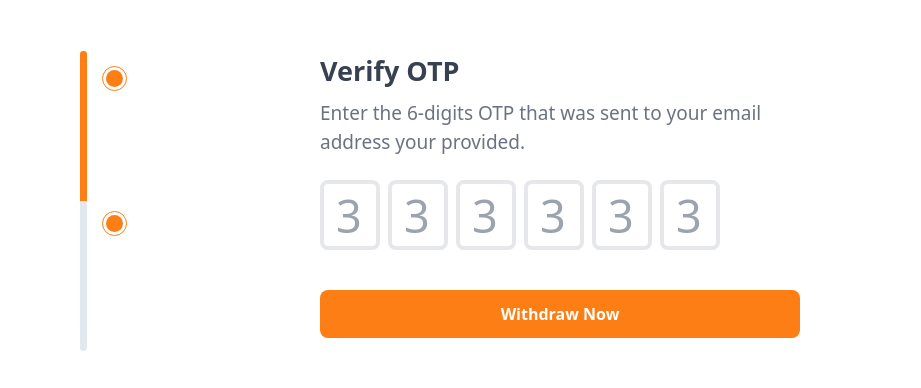
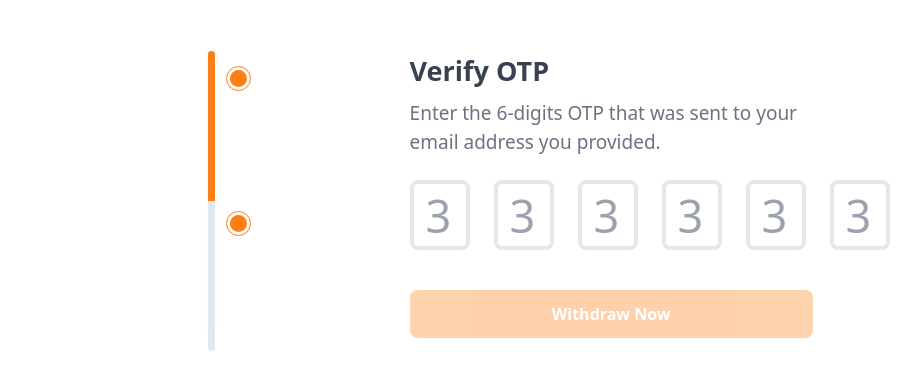
Before and after one commit to Orange-Invent-House-Ltd/mybalancewidget, a React (Vite) app: page /seller/otp in a window 1280 px wide. Shown: the part 174-562 px from the top of the page, without its empty margins (288-1209 px from the left). Built offline with nearby package versions, Linux system fonts and the light colour scheme.

Commit message:
seller widget completed

```diff
--- a/src/components/seller/Stepper.tsx
+++ b/src/components/seller/Stepper.tsx
@@ -1,19 +1,26 @@
-import React from 'react';
+import React, { useEffect } from 'react';
 import * as Progress from '@radix-ui/react-progress';
 import { Check } from 'lucide-react';
 
-
 interface StepperProps {
   isSubmitted: boolean;
+  filledCount?: number;
 }
 
-const Stepper: React.FC<StepperProps> = ({ isSubmitted }) => {
+const Stepper: React.FC<StepperProps> = ({ isSubmitted, filledCount }) => {
   const [progress, setProgress] = React.useState(13);
+  const [innerCircleVisible, setInnerCircleVisible] = React.useState(true);
 
   React.useEffect(() => {
-    const timer = setTimeout(() => setProgress(isSubmitted ? 100 : 50), 500); //
+    const timer = setTimeout(() => {
+      setProgress(isSubmitted ? 100 : 50);
+    }, 500);
     return () => clearTimeout(timer);
   }, [isSubmitted]);
+
+  useEffect(() => {
+    setInnerCircleVisible(filledCount !== 6);
+  },[filledCount]);
 
 
   return (
@@ -32,12 +39,21 @@ const Stepper: React.FC<StepperProps> = ({ isSubmitted }) => {
       </Progress.Root>
       <div className='absolute top-[5%] left-[9%]'>
         <div className='flex items-center justify-center w-[25px] h-[25px] border border-[#FD7E14] rounded-full circle'>
-        <div className={`w-[17px] h-[17px] bg-[#FD7E14]  ${progress === 50 && !isSubmitted ? 'block' : 'hidden'} rounded-full`}></div>
-        <Check size={20}  className={`text-[#FD7E14]  ${progress === 50 && !isSubmitted ? 'hidden' : 'block'}  `}/>
+          {progress === 50 && !isSubmitted ?(
+            <div className='w-[17px] h-[17px] bg-[#FD7E14] rounded-full'></div>
+          ):
+          (
+            <Check size={20} className='text-[#FD7E14]'/>
+          )
+          }
         </div>
         <div className='flex items-center justify-center w-[25px] h-[25px] border border-[#FD7E14] rounded-full circle mt-[7.5rem]'>
-        <Check size={20} className={`text-[#FD7E14] ${progress === 100 && !isSubmitted ? 'block' : 'hidden'}`} />
-          <div className={`w-[17px] h-[17px] bg-[#FD7E14] ${progress === 100 && !isSubmitted ? 'hidden' : 'block'} rounded-full`}></div>
+
+          {innerCircleVisible ? (
+            <div className={`w-[17px] h-[17px] bg-[#FD7E14]  rounded-full`}></div>
+          ) : (
+            <Check size={20} className='text-[#FD7E14]' />
+          )}
         </div>
       </div>
     </div>
@@ -45,7 +61,3 @@ const Stepper: React.FC<StepperProps> = ({ isSubmitted }) => {
 };
 
 export default Stepper;
-{/* <form onSubmit={onSubmit}>
-Verification
-
-</form> */}
--- a/src/components/seller/WithdrawalForm.tsx
+++ /dev/null
@@ -1,9 +0,0 @@
-
-
-function WithdrawalForm() {
-  return (
-    <div>WithdrawalForm</div>
-  )
-}
-
-export default WithdrawalForm
--- /dev/null
+++ b/src/components/seller/WithdrawalSuccess.tsx
@@ -0,0 +1,18 @@
+import confetti from '../../assets/icon/confetti.svg'
+function WithdrawalSuccess() {
+  return (
+    <div className="absolute top-[58%] left-[0] z-20 w-[45%] h-auto shadow-lg bg-white p-[30px] rounded-xl transition-all">
+      <div className='flex flex-col justify-center items-center'>
+        <div className='mb-6'>
+    <img src={confetti} alt="" />
+        </div>
+
+  <p className='text-[30px] mb-6'>[Amount] Withdrawn!</p>
+  <p className='text-[20px] text-gray-500 text-center'>Well done! You have successfully withdrawn [amount]. You should receive a credit alert in the next minute.</p>
+
+      </div>
+    </div>
+  )
+}
+
+export default WithdrawalSuccess
--- a/src/pages/seller/dashboard/Verification.tsx
+++ b/src/pages/seller/dashboard/Verification.tsx
@@ -2,6 +2,7 @@ import React, { useState, useEffect, useRef } from 'react';
 import { useLocation, useNavigate } from 'react-router-dom';
 import { ArrowLeft } from 'lucide-react';
 import Stepper from '../../../components/seller/Stepper';
+import WithdrawalSuccess from '../../../components/seller/WithdrawalSuccess';
 
 function Verification() {
   const location = useLocation();
@@ -18,23 +19,21 @@ function Verification() {
     // Update the OTP state with the new value at the specified index
     setOTP(prevOTP => {
       const newOTP = [...prevOTP];
-      newOTP[index] = value;
+      newOTP[index] = value.trim(); // Trim leading and trailing spaces
       return newOTP;
     });
 
-    // Update the filled count
-    if (value !== '' && otp[index] === '') {
-      setFilledCount(prevCount => prevCount + 1);
-    } else if (value === '' && otp[index] !== '') {
-      setFilledCount(prevCount => prevCount - 1);
+    // Move focus to the next input field if available
+    if (value !== '' && index < 5 && inputRefs.current[index + 1]) {
+      inputRefs.current[index + 1].focus(); // Focus on next input
+    } else if (value === '' && index > 0 && inputRefs.current[index - 1]) {
+      inputRefs.current[index - 1].focus(); // Focus on previous input when deleting a value
     }
 
-    // Move focus to the next input field if available
-    if (value !== '' && index < 5 && inputRefs.current[index + 1]) {
-      inputRefs.current[index + 1].focus(); // No need for type assertion here
-    }
+    // Update the filled count
+    const newFilledCount = value !== '' ? filledCount + 1 : filledCount - 1;
+    setFilledCount(newFilledCount);
   };
-
 
   const progressFromWithdraw = location.state?.progress || 0;
 
@@ -59,6 +58,7 @@ function Verification() {
         const currentIndex = inputRefs.current.findIndex(ref => document.activeElement === ref);
         if (currentIndex > 0 && otp[currentIndex] === '') {
           inputRefs.current[currentIndex - 1].focus();
+          setFilledCount(currentIndex - 1);
         }
         setOTP(prevOTP => {
           const newOTP = [...prevOTP];
@@ -83,24 +83,22 @@ function Verification() {
     };
   }, [otp, filledCount]);
 
-
   return (
-    <div className="md:w-[80%] w-full ml-auto px-[5%] pt-[30px]">
+    <div className="md:w-[70%] w-full ml-auto px-[5%] pt-[30px] relative">
       <ArrowLeft
         size={40}
         className="border rounded-[4px] p-2 mb-4 text-[#FD7E14] bg-[#FFF2E8] cursor-pointer"
         onClick={() => navigate(-1)}
-
       />
       <h2 className="font-semibold text-[#303030] text-[23px]">Withdraw Funds</h2>
       <p className="mb-6">Make your withdrawals seamlessly</p>
       <div className="flex mt-[5rem] md:px-[3rem] px-[.5rem]">
-        <Stepper isSubmitted={progressFromWithdraw === 100 || isSubmitted} />
+        <Stepper isSubmitted={progressFromWithdraw === 100 || isSubmitted} filledCount={filledCount} />
 
         <div className='w-[60%]'>
           <div>
             <p className='text-gray-700 text-[27px] font-bold mb-2'>Verify OTP</p>
-          <p className='text-gray-500 text-[19px] mb-6'>Enter the 6-digits OTP that was sent to your email address your provided.</p>
+            <p className='text-gray-500 text-[19px] mb-6'>Enter the 6-digits OTP that was sent to your email address you provided.</p>
           </div>
 
           <form onSubmit={onSubmit}>
@@ -114,7 +112,7 @@ function Verification() {
                     type="text"
                     value={otp[index]}
                     onChange={(e) => handleChange(index, e.target.value)}
-                    className=" w-[60px] h-[70px] border-4 mr-2 py-2 px-3
+                    className="w-[60px] h-[70px] border-4 mr-6 py-2 px-3
                       focus:outline-none focus:shadow-outline rounded-lg text-[45px] text-gray-600"
                     maxLength={1}
                     placeholder='3'
@@ -125,7 +123,8 @@ function Verification() {
             <div className="flex items-center justify-between">
               <button
                 type='submit'
-  className='p-3 w-full rounded-lg outline-none text-white font-semibold bg-[#FD7E14] my-6'
+                className={`p-3 w-full rounded-lg outline-none text-white font-semibold bg-[#FD7E14] my-6 ${filledCount=== 6 ? ' opacity-100':'opacity-35'}`}
+                disabled={filledCount === 0}  // Disable button if no OTP box is filled
               >
                 Withdraw Now
               </button>
@@ -133,6 +132,8 @@ function Verification() {
           </form>
         </div>
       </div>
+      {isSubmitted && <WithdrawalSuccess />}
+
     </div>
   );
 }
--- a/src/pages/seller/dashboard/Withdraw.tsx
+++ b/src/pages/seller/dashboard/Withdraw.tsx
@@ -51,12 +51,12 @@ function Withdraw() {
   };
 
   return (
-    <div className="md:w-[80%] w-full ml-auto px-[5%] pt-[30px]">
-    <ArrowLeft size={40} className="border rounded-[4px] p-2 mb-4 text-[#FD7E14] bg-[#FFF2E8] cursor-pointer " onClick={() => navigate(-1)} />
+    <div className="md:w-[70%] w-full ml-auto px-[5%] pt-[30px]">
+    <ArrowLeft size={40} className="border rounded-[4px] p-2 mb-4 text-[#FD7E14] bg-[#FFF2E8] cursor-pointer " onClick={() => navigate('/seller/dashboard')} />
      <h2 className="font-semibold text-[#303030] text-[23px] ">Withdraw Funds</h2>
      <p className="mb-6">Make your withdrawals seamlessly</p>
     <div className="flex mt-[5rem] md:px-[4rem] px-[.5rem]">
-      <Stepper  isSubmitted={isSubmitted} />
+      <Stepper  isSubmitted={isSubmitted}  />
 
       <div className='w-[60%]'>
         <div>
```
Also changed, not shown: src/assets/icon/confetti.svg (added). Lines whose indentation alone changed are shown as unchanged.
